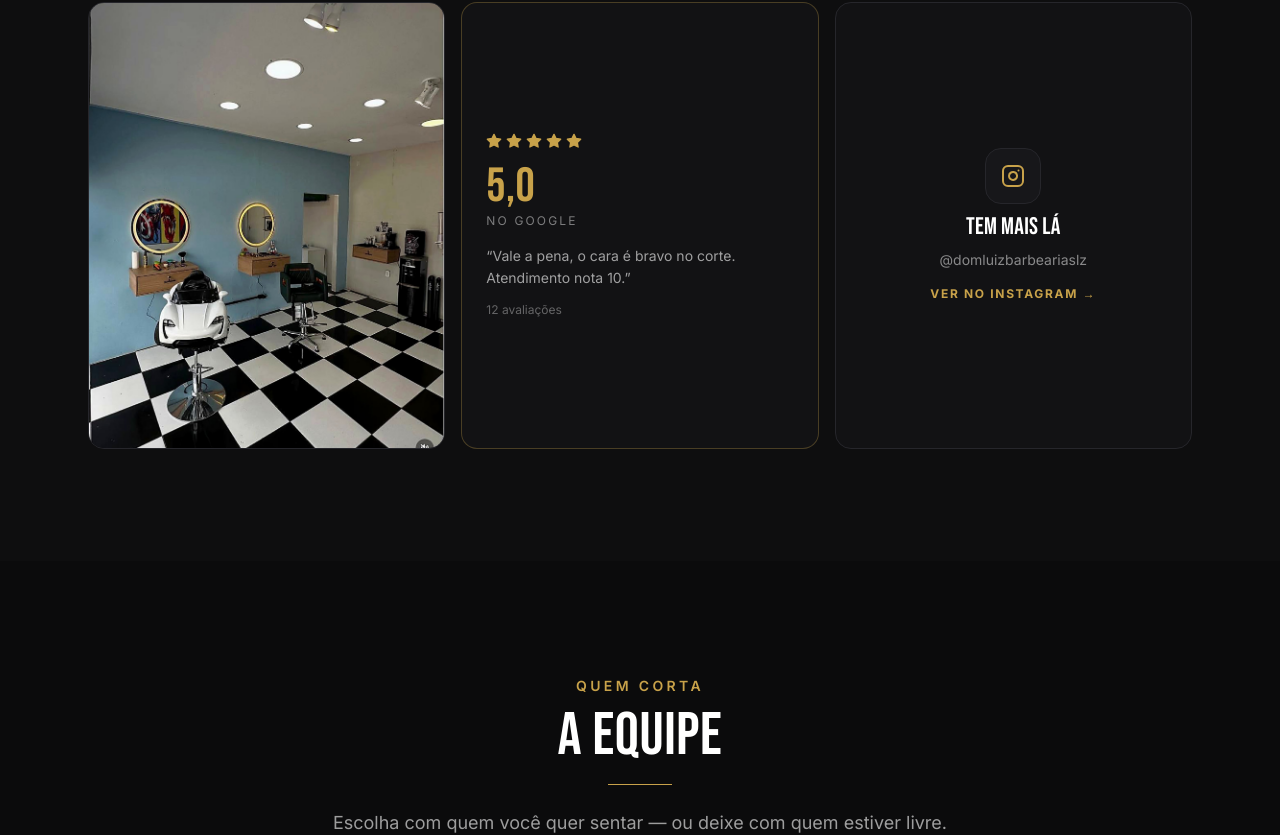
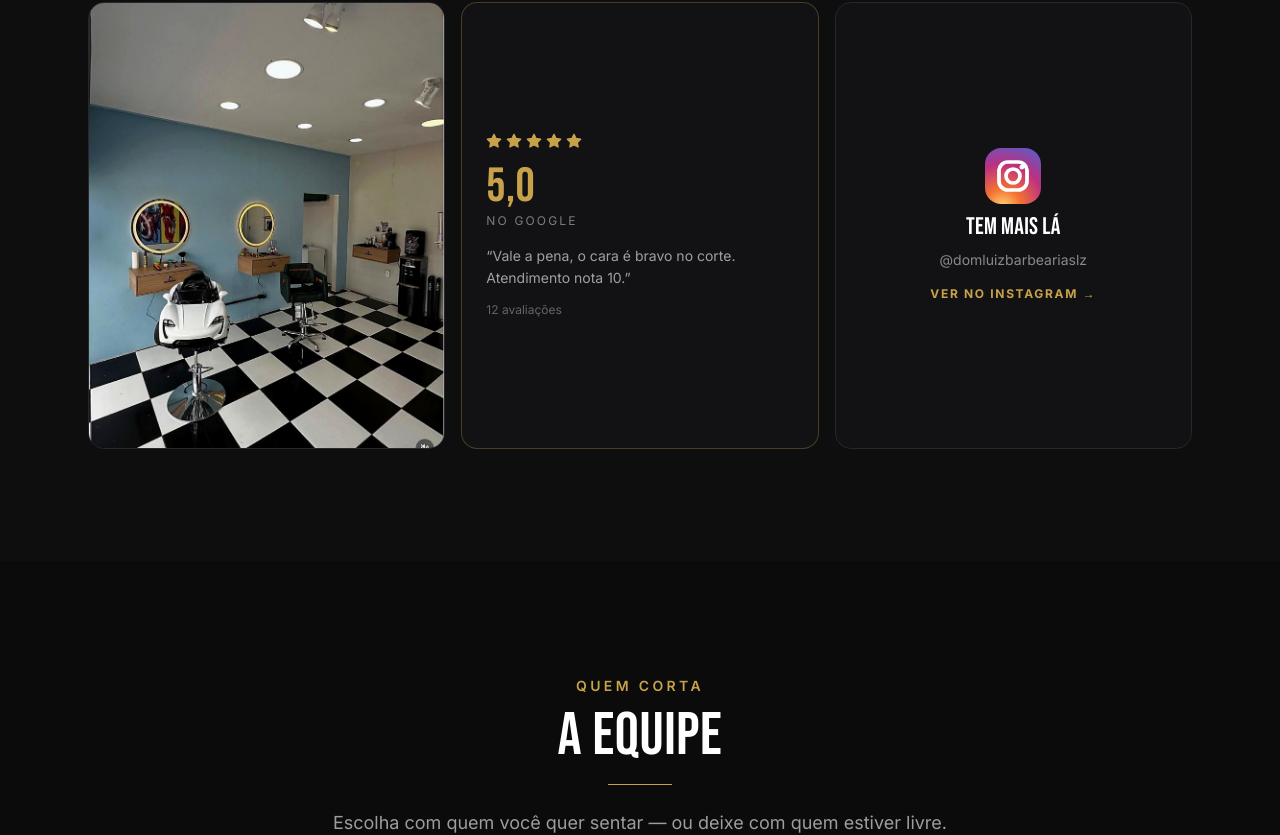
Before and after one commit to marcosleonam/domluiz-barbearia, a React (Vite) app: page / in a window 1280 px wide. Shown: the part 3134-3969 px from the top of the page. Built offline with nearby package versions, Linux system fonts and the light colour scheme.

Commit message:
feat: logo oficial do Instagram (gradiente) no lugar do icone generico

```diff
--- a/src/components/Footer.jsx
+++ b/src/components/Footer.jsx
@@ -1,4 +1,5 @@
-import { Instagram, MessageCircle } from "lucide-react";
+import { MessageCircle } from "lucide-react";
+import IconeInstagram from "./IconeInstagram";
 import { site, whatsappLink, logoUrl } from "../config";
 
 export default function Footer() {
@@ -38,7 +39,7 @@ export default function Footer() {
               rel="noopener noreferrer"
               className="inline-flex items-center gap-2 rounded-full border border-line px-6 py-3 text-sm font-semibold text-white/80 transition-colors hover:border-gold/60 hover:text-gold"
             >
-              <Instagram className="h-4 w-4" />
+              <IconeInstagram className="h-5 w-5" />
               Instagram
             </a>
           </div>
--- a/src/components/Galeria.jsx
+++ b/src/components/Galeria.jsx
@@ -1,8 +1,9 @@
 import { useEffect, useState } from "react";
 import { AnimatePresence, motion, useReducedMotion } from "framer-motion";
-import { Instagram, Star, X, Maximize2 } from "lucide-react";
+import { Star, X, Maximize2 } from "lucide-react";
 import Section, { TituloSecao } from "./Section";
 import Foto from "./Foto";
+import IconeInstagram from "./IconeInstagram";
 import { fotos, site, avaliacoes, fotoUrl } from "../config";
 
 const lista = { hidden: {}, show: { transition: { staggerChildren: 0.08 } } };
@@ -98,9 +99,7 @@ export default function Galeria() {
             rel="noopener noreferrer"
             className="group flex flex-col items-center justify-center gap-3 rounded-2xl border border-line bg-ink-2 p-5 sm:p-6 sm:aspect-[4/5] text-center transition-colors hover:border-gold/60"
           >
-            <span className="flex h-14 w-14 items-center justify-center rounded-2xl border border-line bg-ink-3 text-gold transition-colors group-hover:border-gold/50">
-              <Instagram className="h-6 w-6" />
-            </span>
+            <IconeInstagram className="h-14 w-14 transition-transform duration-300 group-hover:scale-110" />
             <p className="display text-2xl">Tem mais lá</p>
             <p className="hidden sm:block text-sm text-white/50 break-words">
               {site.instagramHandle}
--- /dev/null
+++ b/src/components/IconeInstagram.jsx
@@ -0,0 +1,33 @@
+// Logo oficial do Instagram (glifo da câmera sobre o gradiente da marca).
+// Cada instância recebe um id próprio pro gradiente — ids repetidos quebram o
+// preenchimento em alguns navegadores.
+let contador = 0;
+
+export default function IconeInstagram({ className = "h-6 w-6" }) {
+  const id = `ig-grad-${(contador += 1)}`;
+
+  return (
+    <svg
+      viewBox="0 0 48 48"
+      className={className}
+      role="img"
+      aria-label="Instagram"
+    >
+      <defs>
+        <radialGradient id={id} cx="0.32" cy="1.05" r="1.25">
+          <stop offset="0" stopColor="#FED576" />
+          <stop offset="0.26" stopColor="#F47133" />
+          <stop offset="0.61" stopColor="#BC3081" />
+          <stop offset="1" stopColor="#4C63D2" />
+        </radialGradient>
+      </defs>
+
+      <rect width="48" height="48" rx="14" fill={`url(#${id})`} />
+      <g fill="none" stroke="#fff" strokeWidth="3.2">
+        <rect x="12" y="12" width="24" height="24" rx="7.5" />
+        <circle cx="24" cy="24" r="6" />
+      </g>
+      <circle cx="31.6" cy="16.4" r="2" fill="#fff" />
+    </svg>
+  );
+}
--- a/src/components/Local.jsx
+++ b/src/components/Local.jsx
@@ -1,5 +1,6 @@
-import { MapPin, Clock, Phone, Instagram } from "lucide-react";
+import { MapPin, Clock, Phone } from "lucide-react";
 import Section, { TituloSecao } from "./Section";
+import IconeInstagram from "./IconeInstagram";
 import { site, horarios, whatsappLink } from "../config";
 
 export default function Local() {
@@ -100,7 +101,7 @@ export default function Local() {
                   rel="noopener noreferrer"
                   className="mt-1 inline-flex items-center gap-2 font-semibold text-white/80 hover:text-gold transition-colors"
                 >
-                  <Instagram className="h-4 w-4 text-gold" />
+                  <IconeInstagram className="h-5 w-5" />
                   {site.instagramHandle}
                 </a>
               </div>
```
